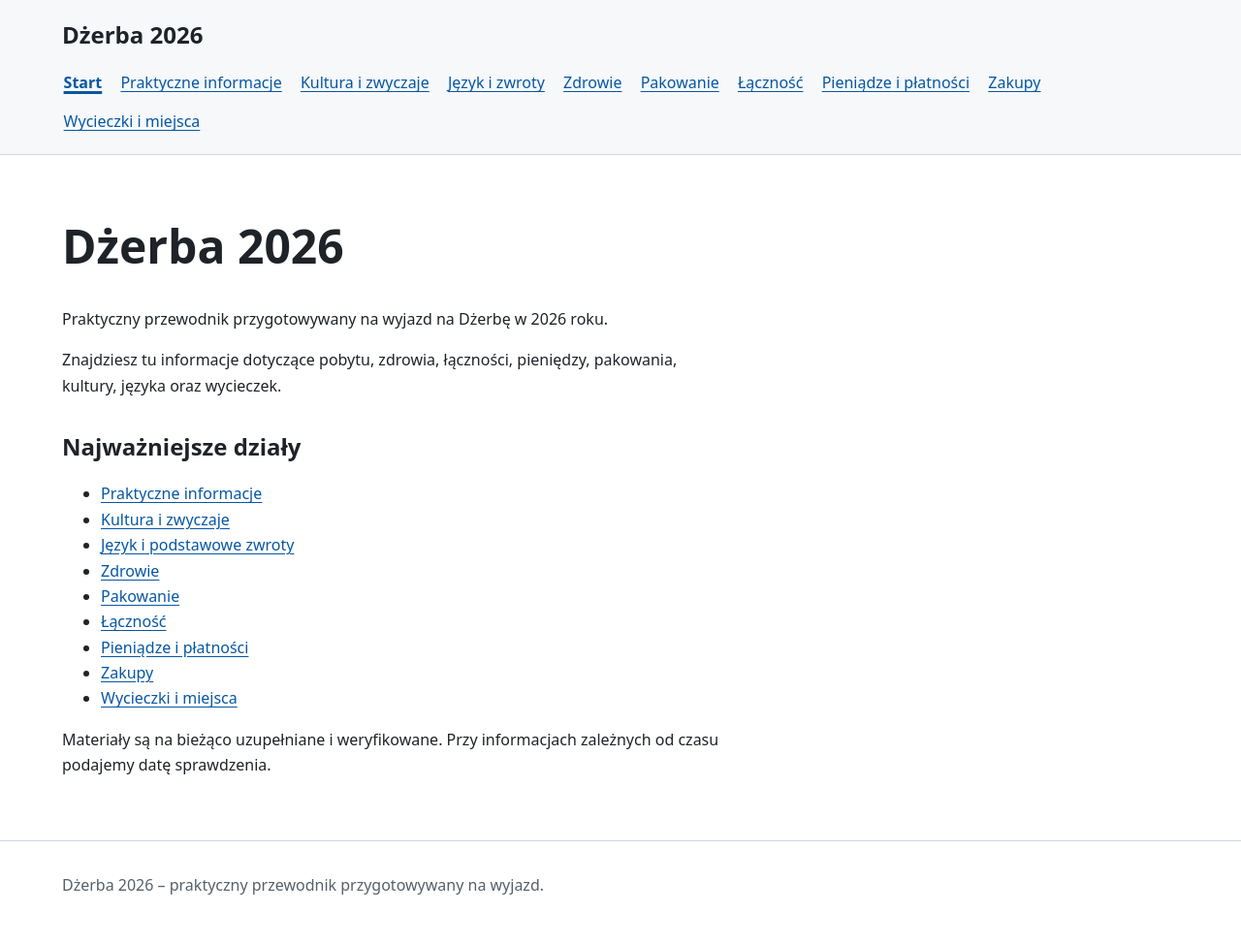
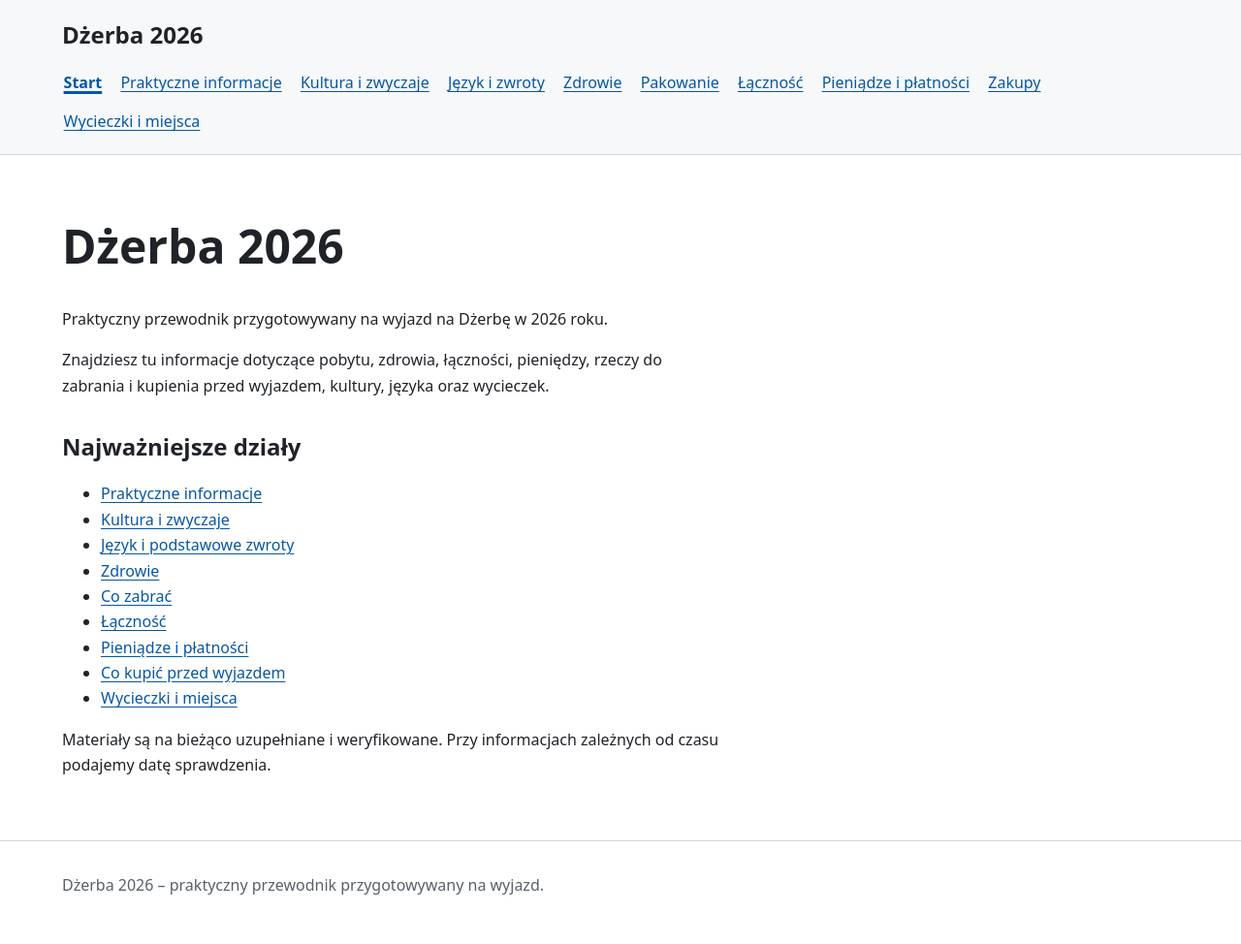
Before and after one commit to rotnicki/djerba-2026, a Jekyll site: the page built from index.md, in a window 1280 px wide. Shown: the whole page at 97% size. Built offline with Jekyll 4.4.1, drawn with Linux system fonts in a browser that asks for light colours.

Commit message:
Zaktualizuj nazwy działów na stronie głównej

```diff
--- a/index.md
+++ b/index.md
@@ -6,7 +6,7 @@ title: Dżerba 2026
 
 Praktyczny przewodnik przygotowywany na wyjazd na Dżerbę w 2026 roku.
 
-Znajdziesz tu informacje dotyczące pobytu, zdrowia, łączności, pieniędzy, pakowania, kultury, języka oraz wycieczek.
+Znajdziesz tu informacje dotyczące pobytu, zdrowia, łączności, pieniędzy, rzeczy do zabrania i kupienia przed wyjazdem, kultury, języka oraz wycieczek.
 
 ## Najważniejsze działy
 
@@ -14,10 +14,10 @@ Znajdziesz tu informacje dotyczące pobytu, zdrowia, łączności, pieniędzy, p
 - [Kultura i zwyczaje](kultura-i-zwyczaje.md)
 - [Język i podstawowe zwroty](jezyk-i-zwroty.md)
 - [Zdrowie](zdrowie.md)
-- [Pakowanie](pakowanie.md)
+- [Co zabrać](co-zabrac.md)
 - [Łączność](lacznosc.md)
 - [Pieniądze i płatności](pieniadze.md)
-- [Zakupy](zakupy.md)
+- [Co kupić przed wyjazdem](co-kupic-przed-wyjazdem.md)
 - [Wycieczki i miejsca](wycieczki.md)
 
 Materiały są na bieżąco uzupełniane i weryfikowane. Przy informacjach zależnych od czasu podajemy datę sprawdzenia.
```
